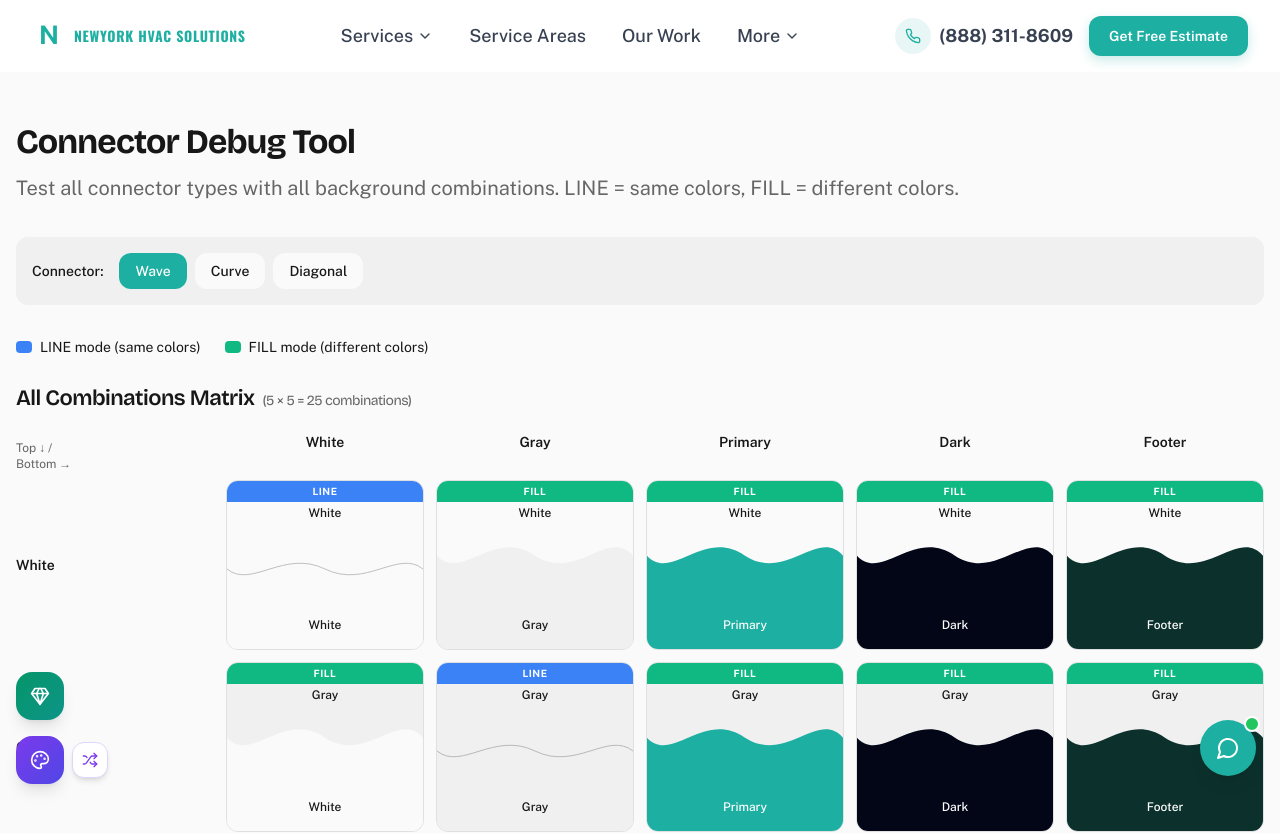
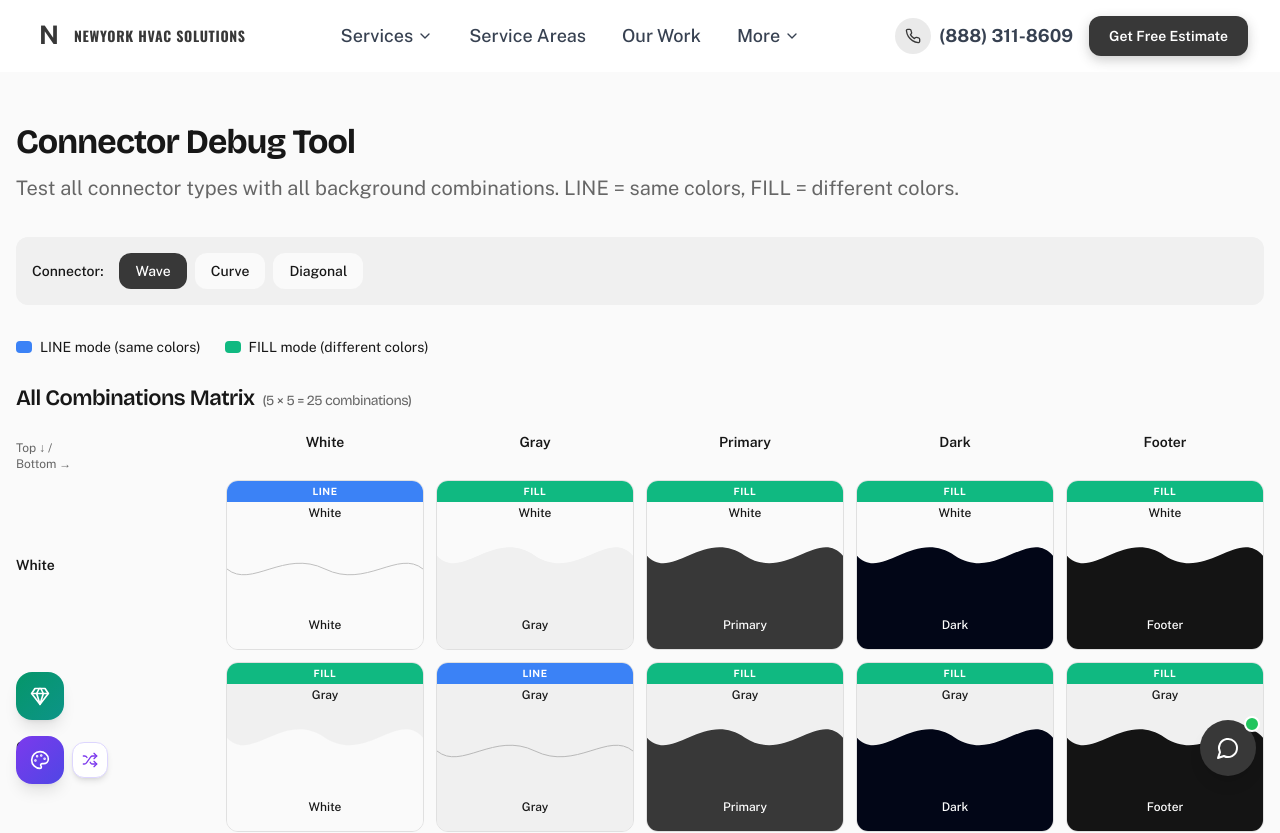
Before and after one commit to supermicrofruit/newyork-hvac-solutions-new-york, a Next.js app: page /admin/connectors in a window 1280 px wide. Shown: the top 833 px of the page. Built offline with nearby package versions, Linux system fonts and the light colour scheme; a web font is replaced by a local one.

Commit message:
Fix: add color themes to Tailwind safelist

```diff
--- a/tailwind.config.ts
+++ b/tailwind.config.ts
@@ -19,6 +19,19 @@ const config: Config = {
     'theme-slate-professional',
     'theme-warm-terracotta',
     'theme-midnight-navy',
+    // Color themes (clonerator v2 — 16 palette)
+    'theme-teal-fresh',
+    'theme-sunset-amber',
+    'theme-crimson-bold',
+    'theme-indigo-modern',
+    'theme-emerald-trust',
+    'theme-warm-earth',
+    'theme-cool-steel',
+    'theme-coral-energy',
+    'theme-sage-calm',
+    'theme-navy-classic',
+    'theme-charcoal-minimal',
+    'theme-sky-light',
     // Color themes (react-templates)
     'theme-blue-classic',
     'theme-orange-classic',
```
